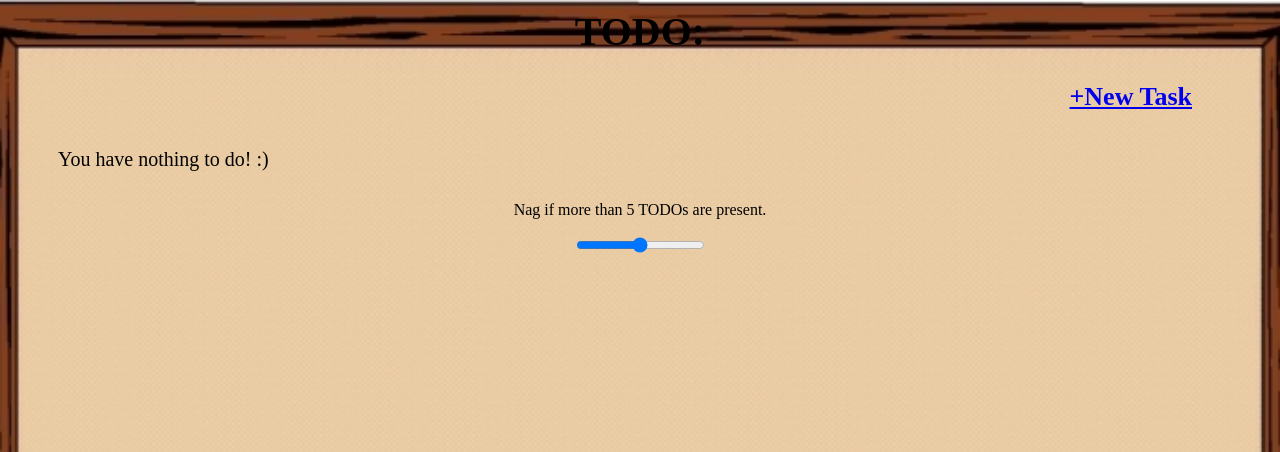
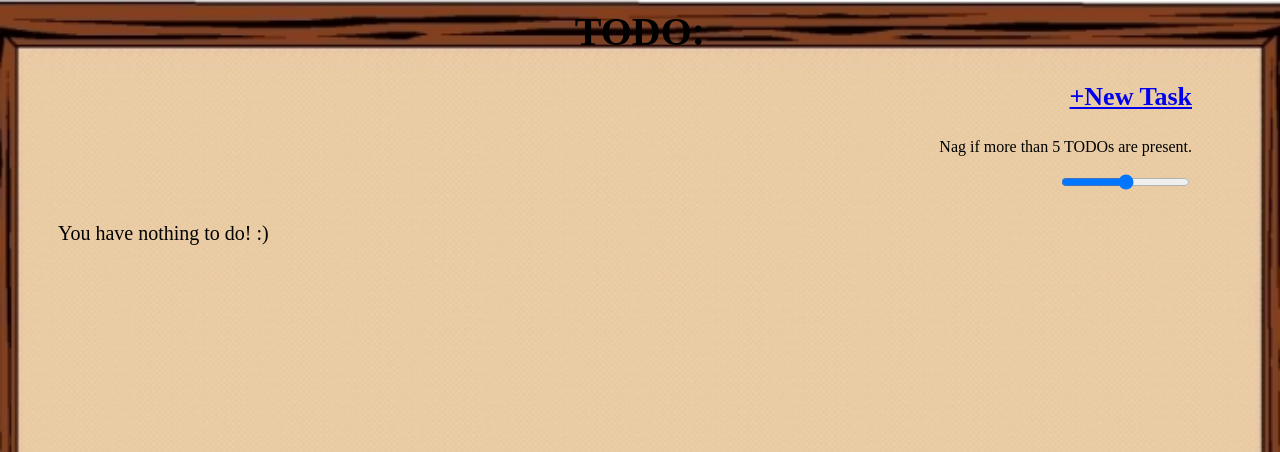
Before and after one commit to Kardbord/Django-TODO_List, a Django app: a page that uses TODO_List/templates/TODO_List/index.html in a window 1280 px wide. Shown: the top 452 px of the page. Run offline with Django 3.2, Linux system fonts and the light colour scheme; data that the repository does not hold is empty.

Commit message:
Relocated nagoptions on the page

```diff
--- a/TODO_List/static/TODO_List/script.js
+++ b/TODO_List/static/TODO_List/script.js
@@ -8,7 +8,7 @@ function nag(nagThreshold) {
         p.setAttribute("class", "nag");
 
         div.appendChild(p);
-        document.getElementsByClassName('nagoptions')[0].prepend(div);
+        document.body.appendChild(div);
     }
 }
 
--- a/TODO_List/static/TODO_List/style.css
+++ b/TODO_List/static/TODO_List/style.css
@@ -88,7 +88,8 @@
 }
 
 .nagoptions {
-    text-align: center;
+    text-align: right;
+    margin-right: 80px;
 }
 /* end index.html */
 
--- a/TODO_List/templates/TODO_List/index.html
+++ b/TODO_List/templates/TODO_List/index.html
@@ -11,6 +11,17 @@
 
 <h3 class="new"><a href="{% url 'TODO_List:new' %}">+New Task</a></h3>
 
+<form class="nagoptions">
+    <div>
+
+            <p>Nag if more than 5 TODOs are present.</p>
+
+        <label>
+            <input type="range" min="0" max="10" value="5" onchange="updateTextAndNag(this)">
+        </label>
+    </div>
+</form>
+
 {% if todo_list %}
 <ul>
     {% for todo_item in todo_list %}
@@ -20,14 +31,3 @@
 {% else %}
 <p class="todolist">You have nothing to do! :)</p>
 {% endif %}
-
-<form class="nagoptions">
-    <div>
-        <div>
-            <p>Nag if more than 5 TODOs are present.<p>
-        </div>
-        <label>
-            <input type="range" min="0" max="10" value="5" onchange="updateTextAndNag(this)">
-        </label>
-    </div>
-</form>
```
